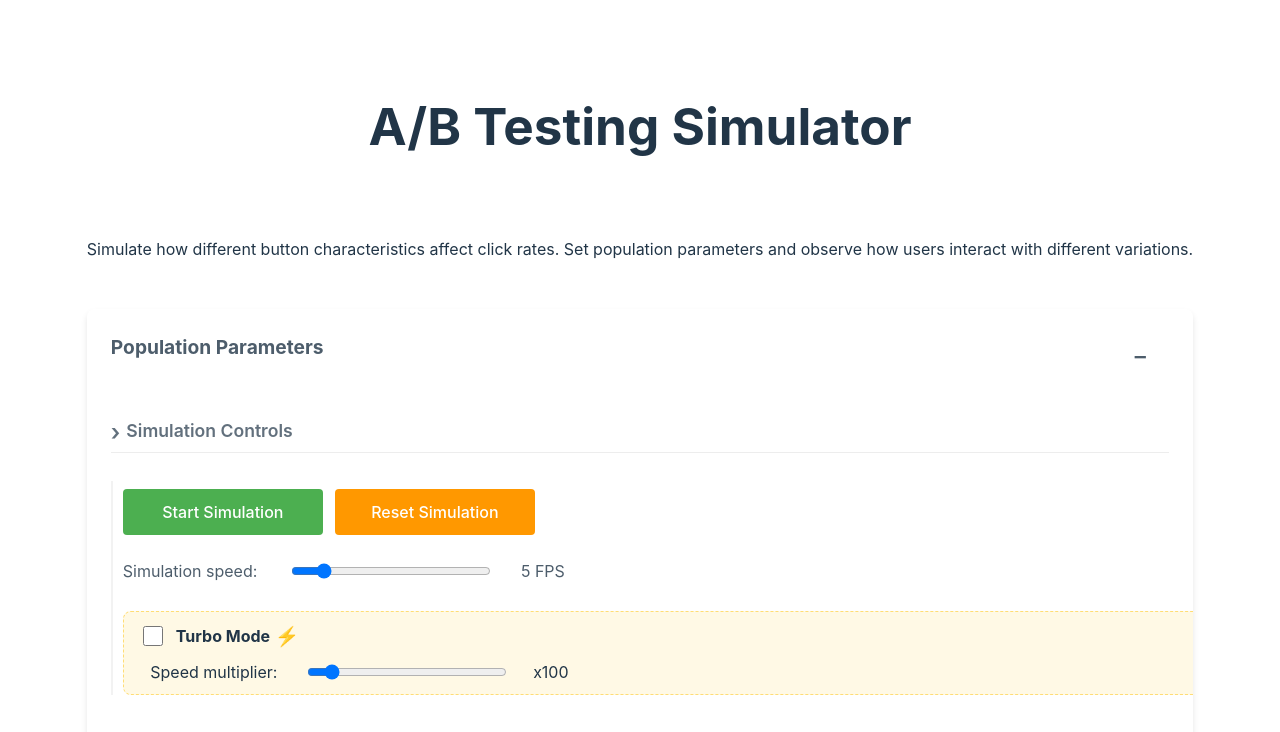
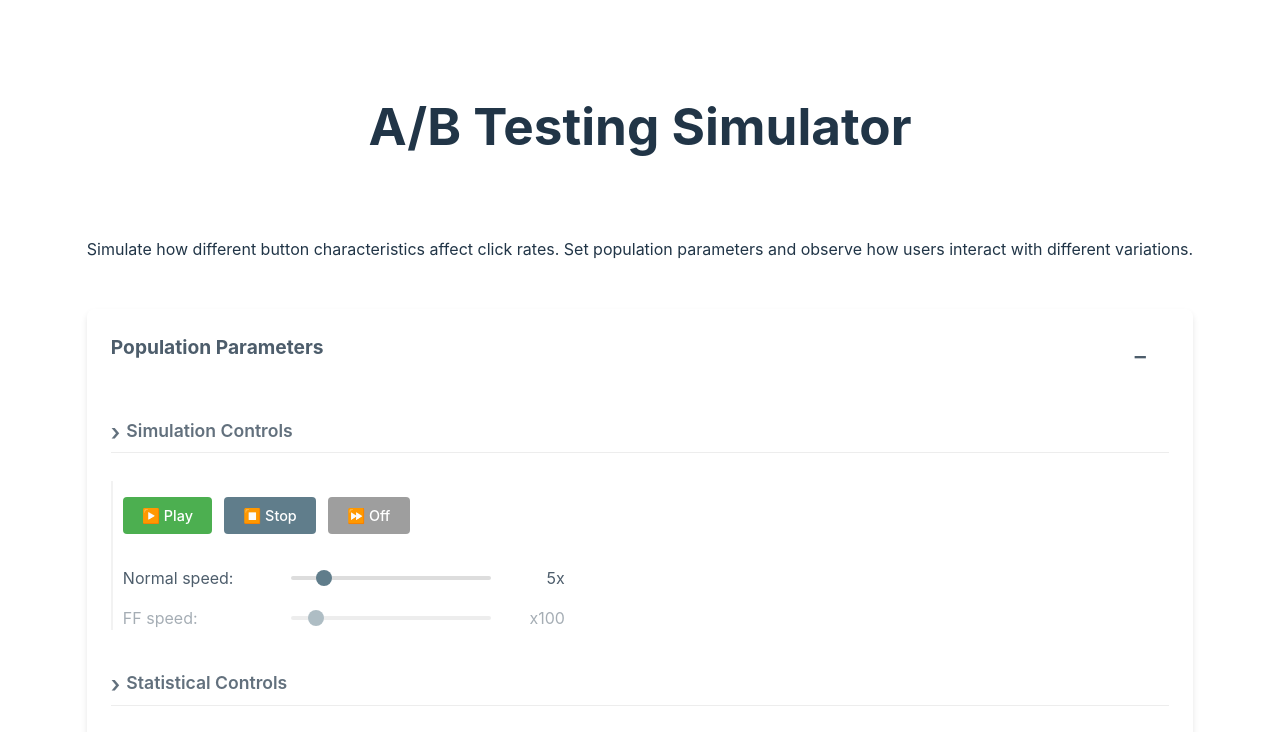
Before and after one commit to quadfactor/evalsDemo, a React (Vite) app in the folder evals/: page / in a window 1280 px wide. Shown: the top 732 px of the page. Built offline with nearby package versions, Linux system fonts and the light colour scheme.

Commit message:
Redesign simulation controls as media player interface; add play, pause, stop, and fast-forward buttons with updated styling and functionality

```diff
--- a/evals/src/App.css
+++ b/evals/src/App.css
@@ -760,3 +760,181 @@ input[type='range'] {
   line-height: 1.3;
   opacity: 0.8;
 }
+
+/* Media player style controls - flat minimal design */
+.media-controls {
+  display: flex;
+  justify-content: flex-start;
+  align-items: center;
+  width: 100%;
+  margin: 1rem 0;
+  gap: 0.75rem;
+}
+
+.media-button {
+  padding: 0.6rem 1.2rem;
+  border: none;
+  border-radius: 4px;
+  background: #f0f0f0;
+  color: #333;
+  font-size: 0.9rem;
+  cursor: pointer;
+  transition: all 0.2s ease;
+  display: flex;
+  align-items: center;
+  justify-content: center;
+  gap: 6px;
+}
+
+.media-button:hover:not(:disabled) {
+  background: #e0e0e0;
+}
+
+.media-button:active:not(:disabled) {
+  transform: translateY(1px);
+}
+
+.media-button:disabled {
+  opacity: 0.5;
+  cursor: not-allowed;
+}
+
+.media-button.play {
+  background-color: #4caf50;
+  color: white;
+}
+
+.media-button.pause {
+  background-color: #f44336;
+  color: white;
+}
+
+.media-button.stop {
+  background-color: #607d8b;
+  color: white;
+}
+
+.media-button.ff {
+  background-color: #9e9e9e;
+  color: white;
+}
+
+.media-button.ff.active {
+  background-color: #ff9800;
+  color: white;
+}
+
+/* Speed slider styles */
+.speed-slider {
+  height: 4px;
+  background: #ddd;
+  border-radius: 2px;
+  -webkit-appearance: none;
+  appearance: none;
+  outline: none;
+}
+
+.speed-slider::-webkit-slider-thumb {
+  -webkit-appearance: none;
+  appearance: none;
+  width: 16px;
+  height: 16px;
+  border-radius: 50%;
+  background: #607d8b;
+  cursor: pointer;
+  transition: background 0.2s;
+}
+
+.speed-slider::-moz-range-thumb {
+  width: 16px;
+  height: 16px;
+  border-radius: 50%;
+  background: #607d8b;
+  cursor: pointer;
+  transition: background 0.2s;
+  border: none;
+}
+
+/* Special styling for fast-forward slider */
+.speed-slider.ff-active {
+  background: linear-gradient(to right, #ff9800 0%, #ff5722 100%);
+}
+
+.speed-slider.ff-active::-webkit-slider-thumb {
+  background: #ff9800;
+}
+
+.speed-slider.ff-active::-moz-range-thumb {
+  background: #ff9800;
+}
+
+.slider-group.inactive {
+  opacity: 0.5;
+}
+
+.slider-group.active {
+  opacity: 1;
+}
+
+/* Info box for fast-forward mode */
+.info-box {
+  display: flex;
+  align-items: center;
+  gap: 8px;
+  padding: 8px 12px;
+  margin: 8px 0;
+  background-color: #f5f5f5;
+  border-radius: 4px;
+  font-size: 0.85rem;
+  color: #555;
+}
+
+.ff-info {
+  background-color: rgba(255, 152, 0, 0.1);
+  border-left: 3px solid #ff9800;
+}
+
+.info-icon {
+  font-size: 1.1em;
+}
+
+/* Progress indicator for turbo mode */
+.progress-indicator {
+  width: 100%;
+  margin: 12px 0;
+  display: flex;
+  flex-direction: column;
+  gap: 4px;
+}
+
+.progress-track {
+  width: 100%;
+  height: 6px;
+  background-color: #eee;
+  border-radius: 3px;
+  overflow: hidden;
+}
+
+.progress-fill {
+  height: 100%;
+  background-color: #ff9800;
+  border-radius: 3px;
+  transition: width 0.3s ease;
+}
+
+.progress-indicator span {
+  font-size: 0.8rem;
+  color: #666;
+  text-align: right;
+}
+
+/* Hide the old controls that we're replacing */
+.control-button,
+.turbo-mode-container,
+.turbo-toggle,
+.turbo-info,
+.turbo-info-box {
+  display: none;
+}
+
+/* ...existing styles... */
--- a/evals/src/components/PopulationSettings.jsx
+++ b/evals/src/components/PopulationSettings.jsx
@@ -99,39 +99,52 @@ function PopulationSettings({ onResetSimulation }) {
         </button>
       </div>
       <div className="slider-controls">
-        {/* Simulation Controls Section - Grouped together */}
+        {/* Simulation Controls Section - Redesigned as media player controls */}
         {renderSectionTitle('Simulation Controls')}
 
         <div className="settings-group">
-          <div className="simulation-controls">
+          <div className="media-controls">
+            {/* Play/Pause button */}
             <button
-              className={`control-button ${isRunning ? 'stop' : 'start'} ${
+              className={`media-button ${isRunning ? 'pause' : 'play'} ${
                 isTurboRunning ? 'turbo-running' : ''
               }`}
-              onClick={() => setIsRunning(!isRunning)}
+              onClick={() => !isTurboRunning && setIsRunning(!isRunning)}
               disabled={isTurboRunning}
+              title={isRunning ? 'Pause Simulation' : 'Play Simulation'}
             >
-              {isTurboRunning
-                ? `Simulating... ${turboProgress}%`
-                : isRunning
-                ? 'Stop Simulation'
-                : 'Start Simulation'}
+              {isRunning ? '⏸️ Pause' : '▶️ Play'}
             </button>
 
+            {/* Stop button (previously Reset) */}
             <button
-              className="control-button reset"
+              className="media-button stop"
               onClick={handleReset}
               disabled={isTurboRunning}
+              title="Stop and Reset Simulation"
             >
-              Reset Simulation
+              ⏹️ Stop
+            </button>
+
+            {/* Fast Forward button (replaces Turbo Mode checkbox) */}
+            <button
+              className={`media-button ff ${params.turboMode ? 'active' : ''}`}
+              onClick={() =>
+                !isRunning && handleParamChange('turboMode', !params.turboMode)
+              }
+              disabled={isRunning}
+              title="Toggle Fast Forward Mode"
+            >
+              {params.turboMode ? '⏩ On' : '⏩ Off'}
             </button>
           </div>
 
+          {/* Speed slider */}
           <div className="slider-group">
-            <span>Simulation speed:</span>
+            <span>Normal speed:</span>
             <input
               type="range"
-              className="fps-slider"
+              className="speed-slider"
               min="1"
               max="30"
               step="1"
@@ -141,27 +154,19 @@ function PopulationSettings({ onResetSimulation }) {
               }
               disabled={isRunning}
             />
-            <span>{params.fps} FPS</span>
+            <span>{params.fps}x</span>
           </div>
 
-          {/* Move Turbo Mode inside the simulation controls group */}
-          <div className="turbo-mode-container">
-            <div className="turbo-toggle">
-              <input
-                type="checkbox"
-                id="turbo-mode"
-                checked={params.turboMode}
-                onChange={(e) =>
-                  handleParamChange('turboMode', e.target.checked)
-                }
-                disabled={isRunning}
-              />
-              <label htmlFor="turbo-mode">Turbo Mode</label>
-            </div>
-            <div className="turbo-info">
-              <span>Speed multiplier:</span>
+          {/* Fast-forward speed multiplier slider */}
+          <div
+            className={`slider-group ${
+              params.turboMode ? 'active' : 'inactive'
+            }`}
+          >
+            <span>FF speed:</span>
             <input
               type="range"
+              className={`speed-slider ${params.turboMode ? 'ff-active' : ''}`}
               min="10"
               max="1000"
               step="10"
@@ -169,25 +174,34 @@ function PopulationSettings({ onResetSimulation }) {
               onChange={(e) =>
                 handleParamChange('turboSpeedMultiplier', e.target.value)
               }
-                disabled={isRunning}
+              disabled={isRunning || !params.turboMode}
             />
             <span>x{params.turboSpeedMultiplier}</span>
           </div>
-          </div>
 
           {params.turboMode && (
-            <div className="turbo-info-box">
-              <div className="turbo-icon">⚡</div>
-              <div className="turbo-description">
-                <strong>Turbo Mode:</strong> UI updates are suspended during
-                simulation for maximum speed. Only final results will be
-                displayed when the simulation completes.
+            <div className="info-box ff-info">
+              <span className="info-icon">ℹ️</span>
+              <span>
+                Fast-forward skips UI updates for maximum simulation speed
+              </span>
             </div>
+          )}
+
+          {isTurboRunning && (
+            <div className="progress-indicator">
+              <div className="progress-track">
+                <div
+                  className="progress-fill"
+                  style={{ width: `${turboProgress}%` }}
+                ></div>
+              </div>
+              <span>{turboProgress}% complete</span>
             </div>
           )}
         </div>
 
-        {/* Statistical Controls Section - Now including population badge */}
+        {/* Statistical Controls Section */}
         {renderSectionTitle('Statistical Controls')}
 
         <div className="settings-group">
```
Lines whose indentation alone changed are shown as unchanged.
